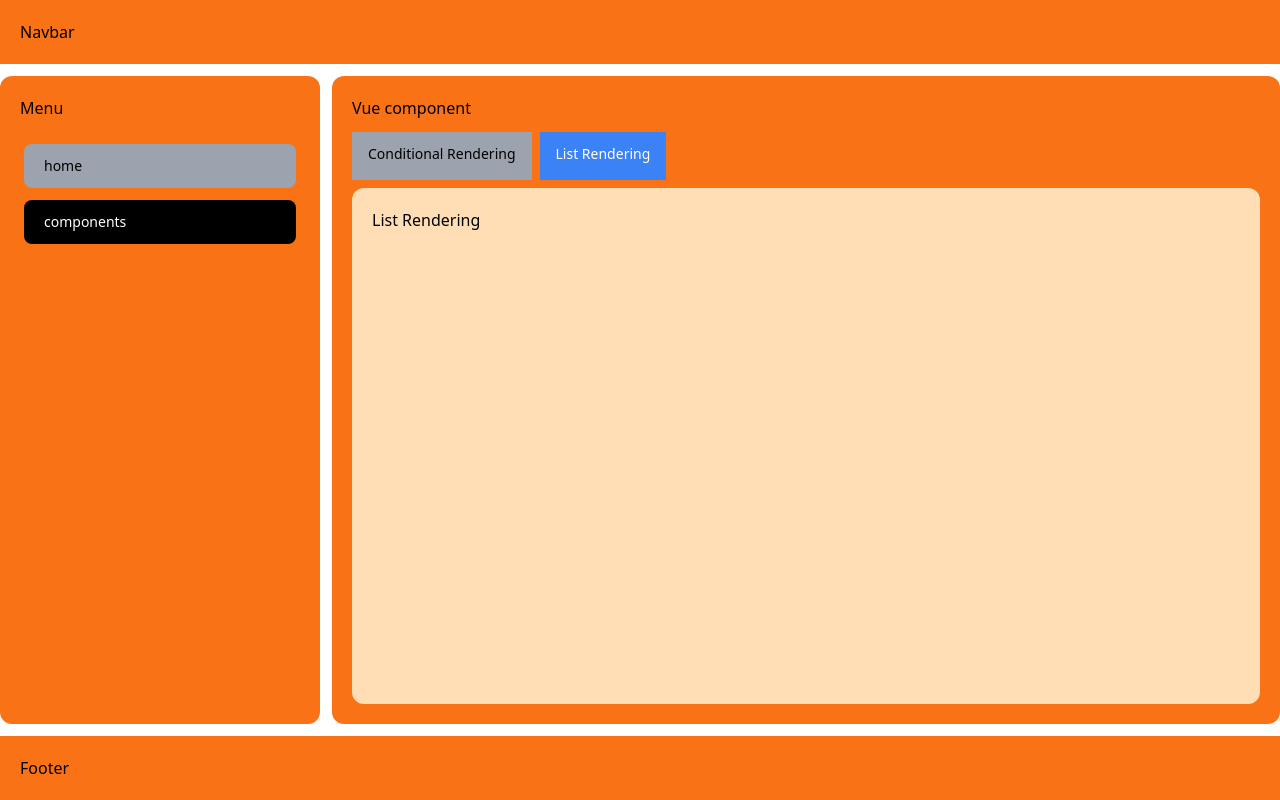
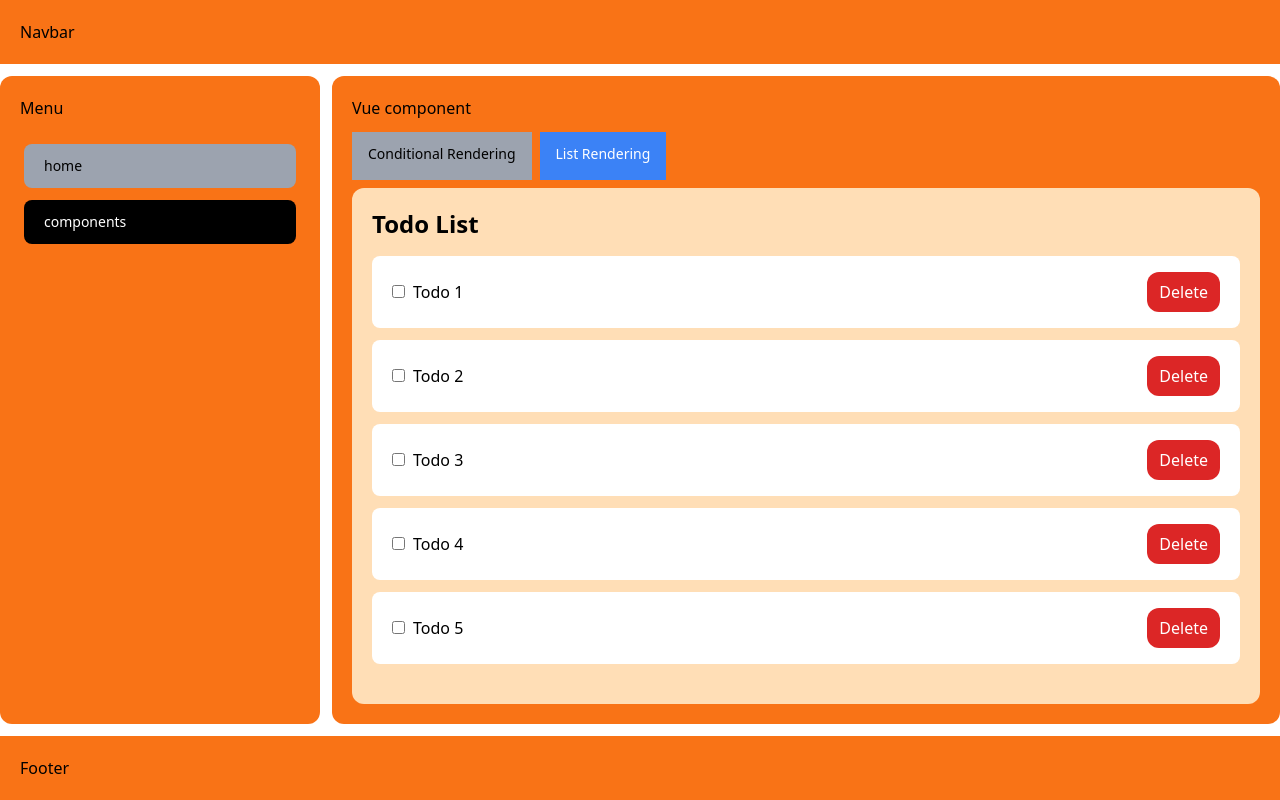
Before and after one commit to fats4/Vue-Template-Fatu, a Vue app: page /components in a window 1280 px wide. Both pictures are taken after a click on the button "List Rendering". Built offline with nearby package versions, Linux system fonts and the light colour scheme.

Commit message:
QUIZ 3 & 4

```diff
--- a/src/components/Component/ConditionalRendering.vue
+++ b/src/components/Component/ConditionalRendering.vue
@@ -1,5 +1,8 @@
+<script setup>
+import ContentConditional from '../Rendering/ContentConditional.vue'
+
+</script>
+
 <template>
-    <div>
-        <p>Conditional Rendering</p>
-    </div>
+    <ContentConditional />
 </template>
--- a/src/components/Component/ListRendering.vue
+++ b/src/components/Component/ListRendering.vue
@@ -1,5 +1,7 @@
+<script setup>
+    import ContentList from '../Rendering/ContentList.vue'
+</script>
+
 <template>
-    <div>
-        <p>List Rendering</p>
-    </div>
+    <ContentList />
 </template>
--- /dev/null
+++ b/src/components/Rendering/ContentConditional.vue
@@ -0,0 +1,20 @@
+<script setup>
+    import { ref } from 'vue';
+
+    const showContent = ref(false);
+    const buttonText = ref('Show');
+
+    function toggleContent() {
+        showContent.value = !showContent.value;
+        buttonText.value = showContent.value ? 'Hide' : 'Show';
+    }
+</script>
+
+<template>
+    <div>
+        <button @click="toggleContent" class="bg-blue-500 hover:bg-blue-700 text-white font-bold py-2 px-4 rounded-xl">
+            {{ buttonText }}
+        </button>
+        <p v-if="showContent" class="mt-4">Lorem ipsum dolor sit amet consectetur adipisicing elit. Animi vitae recusandae velit saepe explicabo fugit dignissimos quam. Minima, quam veniam! Sed aliquam incidunt laboriosam cum, iusto porro. Expedita, iure dolorem.</p>
+    </div>
+</template>
--- /dev/null
+++ b/src/components/Rendering/ContentList.vue
@@ -0,0 +1,43 @@
+<script setup>
+    import { ref } from 'vue';
+
+    const todos = ref([
+        { text: 'Todo 1', completed: false },
+        { text: 'Todo 2', completed: false },
+        { text: 'Todo 3', completed: false },
+        { text: 'Todo 4', completed: false },
+        { text: 'Todo 5', completed: false }
+    ]);
+
+    function deleteTodo(index) {
+        todos.value.splice(index, 1);
+    }
+
+    function toggleTodoStatus(todo) {
+        todo.completed = !todo.completed;
+    }
+</script>
+
+<template>
+    <div>
+        <h1 class="text-2xl font-bold mb-4">Todo List</h1>
+        <ul>
+            <li v-for="(todo, index) in todos" :key="index" class="flex bg-white rounded-lg items-center justify-between mb-3 h-[4.5rem] pr-5 pl-5 py-4">
+                <div class="space-x-2">
+                    <input type="checkbox" v-model="todo.completed">
+                    <span :class="{ 'completed': todo.completed }" @click="toggleTodoStatus(todo)">{{ todo.text }}</span>
+                </div>
+                <button @click="deleteTodo(index)" class="bg-red-600 rounded-xl px-3 py-2 text-white">Delete</button>
+            </li>
+        </ul>
+    </div>
+</template>
+
+
+<style>
+.completed {
+    text-decoration: line-through;
+    color: gray;
+    cursor: pointer;
+}
+</style>
```
